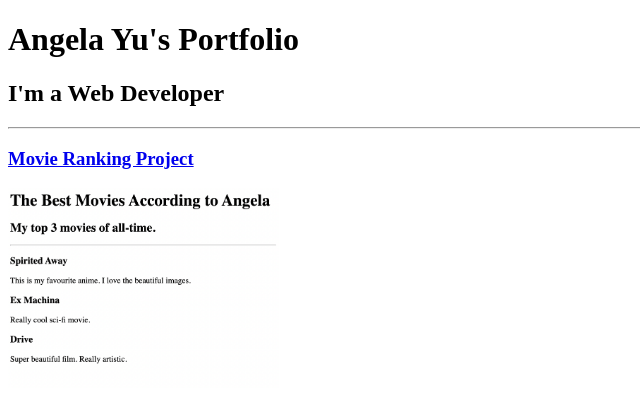
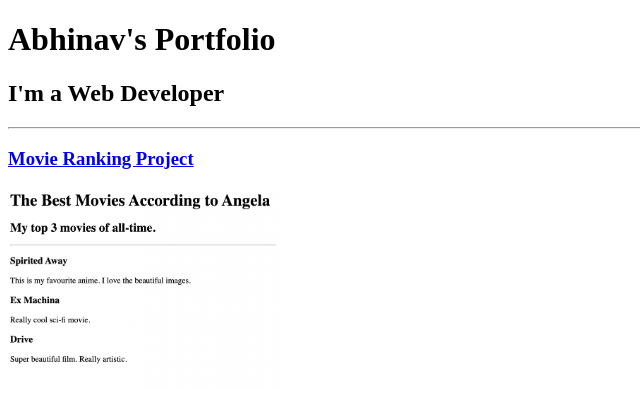
Before and after one commit to c-o-d-e-for-fun/html-portfolio, a plain HTML site: page index.html in a window 1280 px wide. Shown: the top 408 px of the page, without its empty margins (0-640 px from the left). Drawn offline with Linux system fonts and the light colour scheme.

Commit message:
Update index.html

```diff
--- a/index.html
+++ b/index.html
@@ -3,9 +3,9 @@
  <html lang="en">
     <head>
         <meta charset="UTF-8">
-        <title>Angela's Portfolio</title>
+        <title>Abhinav's Portfolio</title>
         <body>
-            <h1>Angela Yu's Portfolio</h1>
+            <h1>Abhinav's Portfolio</h1>
             <h2>I'm a Web Developer</h2><hr />
             <h3><a href="./public/movie-ranking.html">Movie Ranking Project</a></h3>
             <img src="./assets/images/movie-ranking.png "  height="200"  alt="It's a screen shot of the my best movie list"/>
```
